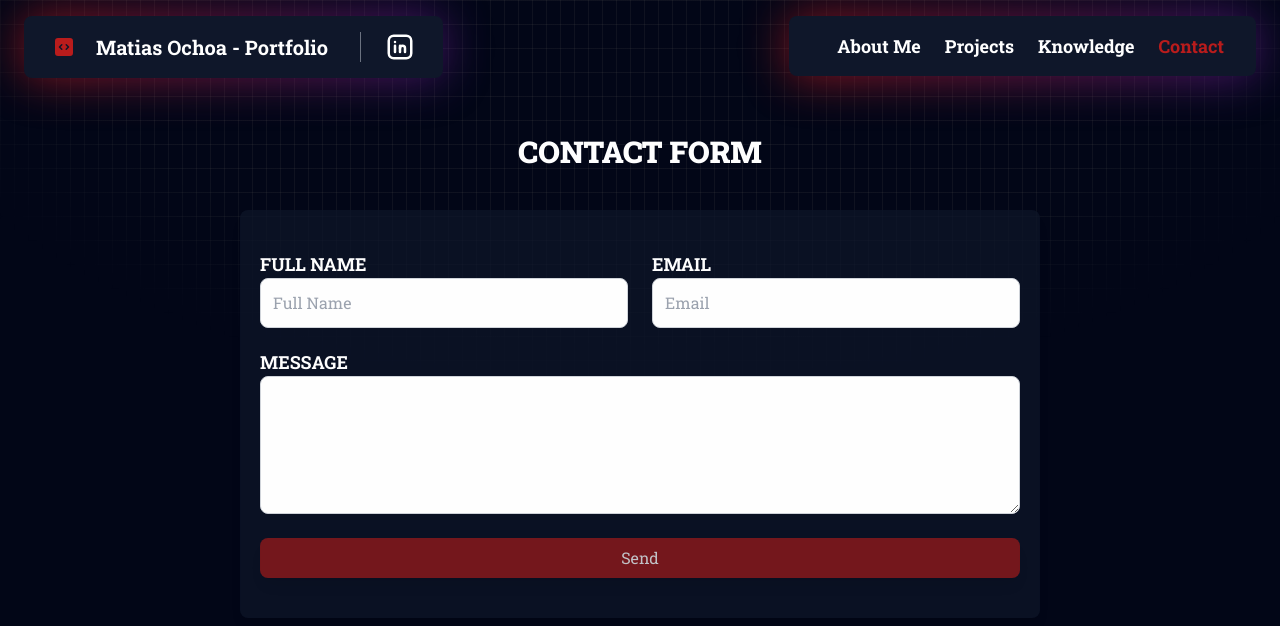
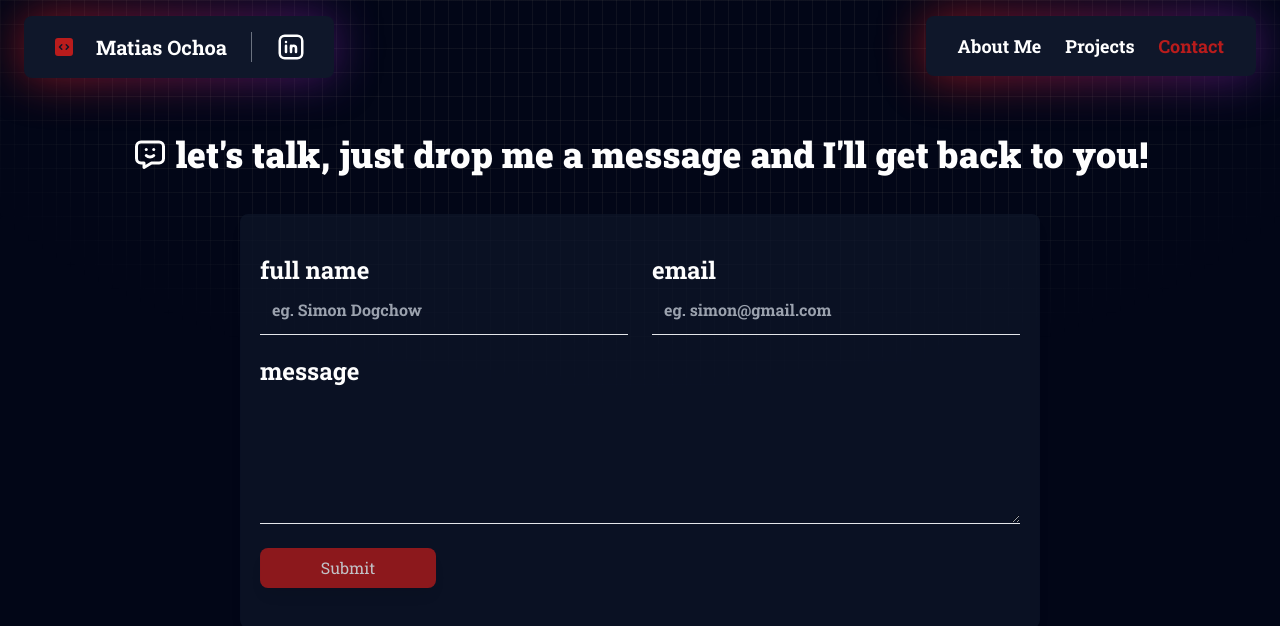
Before and after one commit to matiochoa1/personal-website-react, a React (Vite) app: page /portfolio/contact in a window 1280 px wide. Shown: the top 626 px of the page. Built offline with nearby package versions, Linux system fonts and the light colour scheme; what tailwind-gradient-mask-image would draw is missing.

Commit message:
Changes in the form and some layouts - Matias

```diff
--- a/src/components/Header.tsx
+++ b/src/components/Header.tsx
@@ -7,7 +7,7 @@ export default function Header() {
 
 	return (
 		<>
-			<header className="sticky top-0 z-40 flex flex-col justify-between gap-6 px-6 py-4 bg-transparent sm:flex-row sm:gap-0">
+			<header className="flex flex-col justify-between gap-6 px-6 py-4 bg-transparent sm:flex-row sm:gap-0">
 				<div className="relative group">
 					<div className="absolute inset-0 transition duration-200 rounded-lg opacity-75 bg-gradient-to-r from-red-700 to-purple-900 blur-xl group-hover:opacity-100"></div>
 					<div className="relative flex items-center justify-center gap-2 py-4 leading-none divide-x divide-gray-500 rounded-lg cursor-pointer bg-slate-900 px-7">
@@ -24,9 +24,9 @@ export default function Header() {
 								/>
 							</svg>
 							<span
-								className="pr-6 text-xs font-bold text-center text-white sm:text-xl"
+								className="pr-4 text-xs font-bold text-center text-white sm:text-xl"
 								onClick={() => navigate("/portfolio/home")}>
-								Matias Ochoa - Portfolio
+								Matias Ochoa
 							</span>
 						</span>
 
--- a/src/components/Navigation.tsx
+++ b/src/components/Navigation.tsx
@@ -14,15 +14,17 @@ export default function Navigation() {
 			<div className="relative group">
 				<div className="absolute inset-0 transition duration-200 rounded-lg opacity-75 bg-gradient-to-r from-red-700 to-purple-900 blur-xl group-hover:opacity-100"></div>
 				<nav className="relative flex flex-col items-center justify-center py-4 leading-none rounded-lg cursor-pointer sm:py-3 sm:flex-row sm:justify-between bg-slate-900 px-7">
-          <div className="flex items-center space-x-4">
+					<div className="flex items-center">
 						<button
 							className="font-bold text-white md:hidden"
-              onClick={toggleMenu}
-            >
+							onClick={toggleMenu}>
 							{isOpen ? (
 								<IconX className="w-6 h-6" stroke={4} />
 							) : (
-                <IconMenu2 className="w-6 h-6" stroke={4} />
+								<IconMenu2
+									className="w-6 h-6 p-1 bg-red-700 rounded-md"
+									stroke={4}
+								/>
 							)}
 						</button>
 						<div className="items-center justify-center hidden gap-4 md:flex">
@@ -32,8 +34,43 @@ export default function Navigation() {
 									isActive
 										? "text-red-700 font-bold transition-colors p-1 text-lg"
 										: "text-white font-bold hover:text-red-700 transition-colors p-1 text-lg"
+								}>
+								About Me
+							</NavLink>
+
+							<NavLink
+								to="/portfolio/projects"
+								className={({ isActive }) =>
+									isActive
+										? "text-red-700 font-bold transition-colors p-1 text-lg"
+										: "text-white font-bold hover:text-red-700 transition-colors p-1 text-lg"
+								}>
+								Projects
+							</NavLink>
+
+							<NavLink
+								to="/portfolio/contact"
+								className={({ isActive }) =>
+									isActive
+										? "text-red-700 font-bold transition-colors p-1 text-lg"
+										: "text-white font-bold hover:text-red-700 transition-colors p-1 text-lg"
+								}>
+								Contact
+							</NavLink>
+						</div>
+					</div>
+					<div
+						className={`overflow-hidden transition-max-height duration-300 ease-linear ${
+							isOpen ? "max-h-80" : "max-h-0"
+						} md:hidden flex flex-col items-center justify-center gap-2 sm:gap-0 sm:mt-0`}>
+						<NavLink
+							to="/portfolio/about-me"
+							className={({ isActive }) =>
+								isActive
+									? "text-red-700 font-bold transition-colors p-1 text-lg"
+									: "text-white font-bold hover:text-red-700 transition-colors p-1 text-lg"
 							}
-              >
+							onClick={toggleMenu}>
 							About Me
 						</NavLink>
 
@@ -44,19 +81,8 @@ export default function Navigation() {
 									? "text-red-700 font-bold transition-colors p-1 text-lg"
 									: "text-white font-bold hover:text-red-700 transition-colors p-1 text-lg"
 							}
-              >
+							onClick={toggleMenu}>
 							Projects
-              </NavLink>
-
-              <NavLink
-                to="/portfolio/knowledge"
-                className={({ isActive }) =>
-                  isActive
-                    ? "text-red-700 font-bold transition-colors p-1 text-lg"
-                    : "text-white font-bold hover:text-red-700 transition-colors p-1 text-lg"
-                }
-              >
-                Knowledge
 						</NavLink>
 
 						<NavLink
@@ -66,61 +92,7 @@ export default function Navigation() {
 									? "text-red-700 font-bold transition-colors p-1 text-lg"
 									: "text-white font-bold hover:text-red-700 transition-colors p-1 text-lg"
 							}
-              >
-                Contact
-              </NavLink>
-            </div>
-          </div>
-          <div
-            className={`overflow-hidden transition-max-height duration-300 ease-linear ${
-              isOpen ? "max-h-80" : "max-h-0"
-            } md:hidden flex flex-col items-center justify-center gap-2 sm:gap-0 sm:mt-0`}
-          >
-            <NavLink
-              to="/portfolio/about-me"
-              className={({ isActive }) =>
-                isActive
-                  ? "text-red-700 font-bold transition-colors p-1 text-lg"
-                  : "text-white font-bold hover:text-red-700 transition-colors p-1 text-lg"
-              }
-              onClick={toggleMenu}
-            >
-              About Me
-            </NavLink>
-
-            <NavLink
-              to="/portfolio/projects"
-              className={({ isActive }) =>
-                isActive
-                  ? "text-red-700 font-bold transition-colors p-1 text-lg"
-                  : "text-white font-bold hover:text-red-700 transition-colors p-1 text-lg"
-              }
-              onClick={toggleMenu}
-            >
-              Projects
-            </NavLink>
-
-            <NavLink
-              to="/portfolio/knowledge"
-              className={({ isActive }) =>
-                isActive
-                  ? "text-red-700 font-bold transition-colors p-1 text-lg"
-                  : "text-white font-bold hover:text-red-700 transition-colors p-1 text-lg"
-              }
-              onClick={toggleMenu}
-            >
-              Knowledge
-            </NavLink>
-
-            <NavLink
-              to="/portfolio/contact"
-              className={({ isActive }) =>
-                isActive
-                  ? "text-red-700 font-bold transition-colors p-1 text-lg"
-                  : "text-white font-bold hover:text-red-700 transition-colors p-1 text-lg"
-              }
-              onClick={toggleMenu}
-            >
+							onClick={toggleMenu}>
 							Contact
 						</NavLink>
 					</div>
--- a/src/components/WorkExperience.tsx
+++ b/src/components/WorkExperience.tsx
@@ -17,7 +17,7 @@ export default function WorkExperience() {
 			<div className="container p-6 mx-auto">
 				<section className="flex items-center justify-center gap-4 mt-10 border-b-2 border-white sm:mt-52 border-opacity-70 border-">
 					<IconBriefcase stroke={2} color="white" size={50} />
-					<h2 className="text-4xl text-white sm:text-6xl">Work Experience</h2>
+					<h2 className="text-4xl text-white sm:text-6xl">Experience</h2>
 				</section>
 
 				<section className="flex flex-col gap-2 mt-10 sm:gap-4 sm:pl-4 sm:border-l-2 sm:border-red-700 sm:border-opacity-80">
--- a/src/index.css
+++ b/src/index.css
@@ -1,4 +1,12 @@
 @tailwind base;
+
+/* Hide Scrollbar */
+
+/* Chrome, Edge, and Safari */
+*::-webkit-scrollbar {
+	display: none;
+}
+
 @tailwind components;
 @tailwind utilities;
 
--- a/src/layout/Layout.tsx
+++ b/src/layout/Layout.tsx
@@ -1,6 +1,5 @@
 import AnimationLayout from "./AnimationLayout";
 import Header from "../components/Header";
-import Modal from "../components/Modal";
 
 export default function Layout() {
 	return (
@@ -10,8 +9,6 @@ export default function Layout() {
 			<main>
 				<AnimationLayout />
 			</main>
-
-      <Modal />
 		</>
 	);
 }
--- a/src/pages/AboutMe.tsx
+++ b/src/pages/AboutMe.tsx
@@ -1,6 +1,7 @@
 import { useEffect, useState } from "react";
 import { useAppStore } from "../stores/useAppStore";
 import WorkExperience from "../components/WorkExperience";
+import Modal from "../components/Modal";
 
 export default function AboutMe() {
 	const [content, setContent] = useState({ title: "", paragraphs: [] });
@@ -39,8 +40,7 @@ export default function AboutMe() {
 											: index === 1
 											? "text-lg leading-8 text-orange-400"
 											: "text-lg leading-8 text-teal-400"
-                  }
-                >
+									}>
 									{paragraph}
 								</p>
 							))}
@@ -48,6 +48,7 @@ export default function AboutMe() {
 					</div>
 				</div>
 
+				<Modal />
 				<WorkExperience />
 			</div>
 		</>
--- a/src/pages/Contact.tsx
+++ b/src/pages/Contact.tsx
@@ -4,6 +4,7 @@ import { MessageForm } from "../types";
 import Error from "../components/Error";
 import { useAppStore } from "../stores/useAppStore";
 import Notification from "../components/Notification";
+import { IconMessageChatbot } from "@tabler/icons-react";
 
 export default function Contact() {
 	const {
@@ -33,39 +34,37 @@ export default function Contact() {
 	return (
 		<>
 			<div className="container mt-10 sm:mx-auto">
-        <h2 className="mb-10 text-3xl font-black text-center text-white uppercase">
-          Contact Form
+				<h2 className="flex items-center justify-center gap-2 mb-10 text-4xl font-black text-center text-white">
+					<span>
+						<IconMessageChatbot stroke={2} size={36} />
+					</span>
+					let's talk, just drop me a message and I'll get back to you!
 				</h2>
 
 				<form
 					className="px-5 py-10 mx-6 mb-10 bg-opacity-75 rounded-lg shadow-lg sm:mx-60 bg-slate-900"
-          onSubmit={handleSubmit(onSubmit)}
-        >
+					onSubmit={handleSubmit(onSubmit)}>
 					<div className="gap-6 mb-5 sm:grid sm:grid-cols-2">
 						<div>
 							<label
 								htmlFor="fullName"
-                className="text-lg font-bold text-white uppercase"
-              >
-                Full Name
+								className="text-2xl font-bold text-white">
+								full name
 							</label>
 
 							<input
 								type="text"
 								id="fullName"
 								{...register("fullName", { required: "Full Name is required" })}
-                className="w-full p-3 border border-gray-300 rounded-lg"
-                placeholder="Full Name"
+								className="w-full p-3 font-bold text-white bg-transparent border-b focus:outline-none caret-white"
+								placeholder="eg. Simon Dogchow"
 							/>
 							{errors.fullName && <Error>{errors.fullName?.message}</Error>}
 						</div>
 
 						<div>
-              <label
-                htmlFor="email"
-                className="text-lg font-bold text-white uppercase"
-              >
-                Email
+							<label htmlFor="email" className="text-2xl font-bold text-white">
+								email
 							</label>
 
 							<input
@@ -78,8 +77,8 @@ export default function Contact() {
 										message: "Invalid email address",
 									},
 								})}
-                className="w-full p-3 border border-gray-300 rounded-lg"
-                placeholder="Email"
+								className="w-full p-3 font-bold text-white bg-transparent border-b focus:outline-none caret-white"
+								placeholder="eg. simon@gmail.com"
 							/>
 							{errors.email && <Error>{errors.email?.message}</Error>}
 						</div>
@@ -89,9 +88,8 @@ export default function Contact() {
 						<div className="flex flex-col">
 							<label
 								htmlFor="message"
-                className="text-lg font-bold text-white uppercase"
-              >
-                Message
+								className="text-2xl font-bold text-white">
+								message
 							</label>
 
 							<textarea
@@ -99,20 +97,19 @@ export default function Contact() {
 								maxLength={120}
 								minLength={1}
 								rows={5}
-                className="h-full p-2 font-bold border border-gray-300 rounded-lg text-md"
+								className="h-full p-2 font-bold text-white bg-transparent border-b text-md focus:outline-none caret-white"
 								{...register("message", {
 									required: "Message is required",
 									maxLength: {
 										value: 120,
 										message: "Message cannot exceed 120 characters",
 									},
-                })}
-              ></textarea>
+								})}></textarea>
 							{errors.message && <Error>{errors.message?.message}</Error>}
 						</div>
 					</div>
-          <button className="w-full p-2 mt-6 text-white bg-red-800 rounded-lg shadow-lg opacity-75 hover:bg-red-700 text-md">
-            Send
+					<button className="w-full p-2 mt-6 text-white bg-red-700 rounded-lg shadow-lg opacity-75 sm:w-44 hover:bg-red-800 text-md">
+						Submit
 					</button>
 				</form>
 				<Notification />
--- a/src/pages/Knowledge.tsx
+++ /dev/null
@@ -1,7 +0,0 @@
-export default function Knowledge() {
-  return (
-    <>
-      <h1 className="text-2xl text-white">Knowledge</h1>
-    </>
-  );
-}
--- a/src/router.tsx
+++ b/src/router.tsx
@@ -4,7 +4,6 @@ import IndexPage from "./pages/IndexPage";
 import AboutMe from "./pages/AboutMe";
 import HomePage from "./pages/HomePage";
 import Projects from "./pages/Projects";
-import Knowledge from "./pages/Knowledge";
 import Contact from "./pages/Contact";
 
 export default function AppRouter() {
@@ -16,7 +15,6 @@ export default function AppRouter() {
 					<Route path="home" element={<HomePage />} />
 					<Route path="about-me" element={<AboutMe />} />
 					<Route path="projects" element={<Projects />} />
-          <Route path="knowledge" element={<Knowledge />} />
 					<Route path="contact" element={<Contact />} />
 					<Route path="" element={<Navigate to="home" />} />
 				</Route>
```
Also changed, not shown: src/components/Error.tsx (+5 -5 lines), src/pages/HomePage.tsx (+17 -2 lines), src/stores/IndexSlice.ts (+11 -1 lines). Lines whose indentation alone changed are shown as unchanged.
